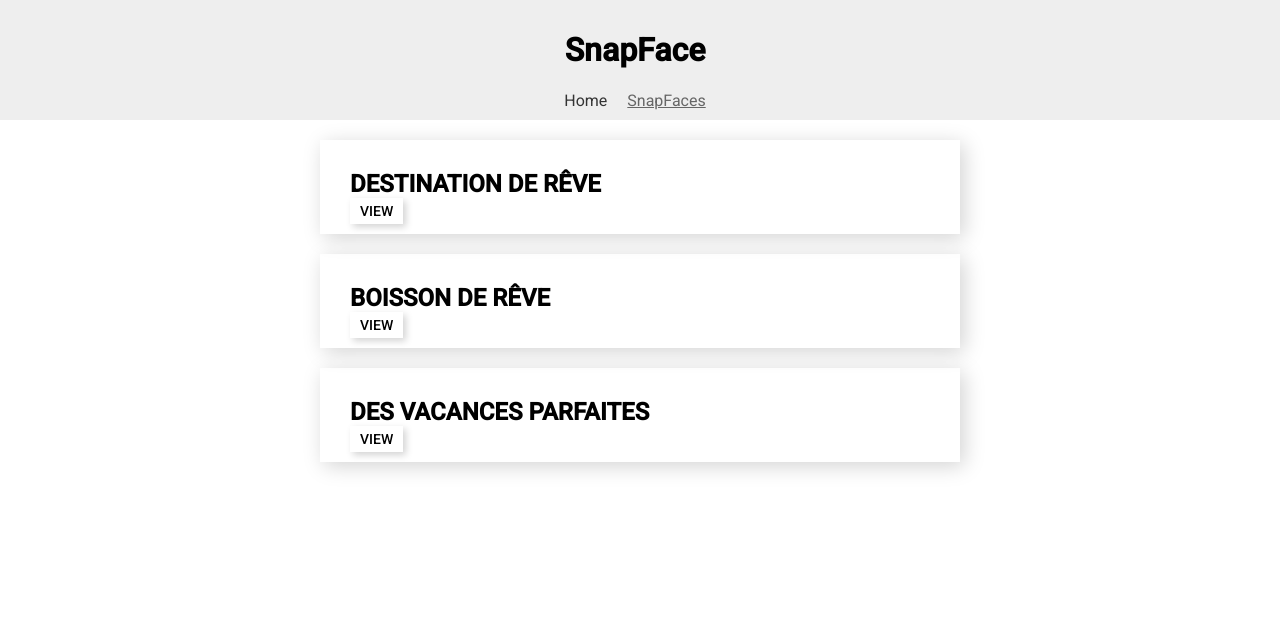
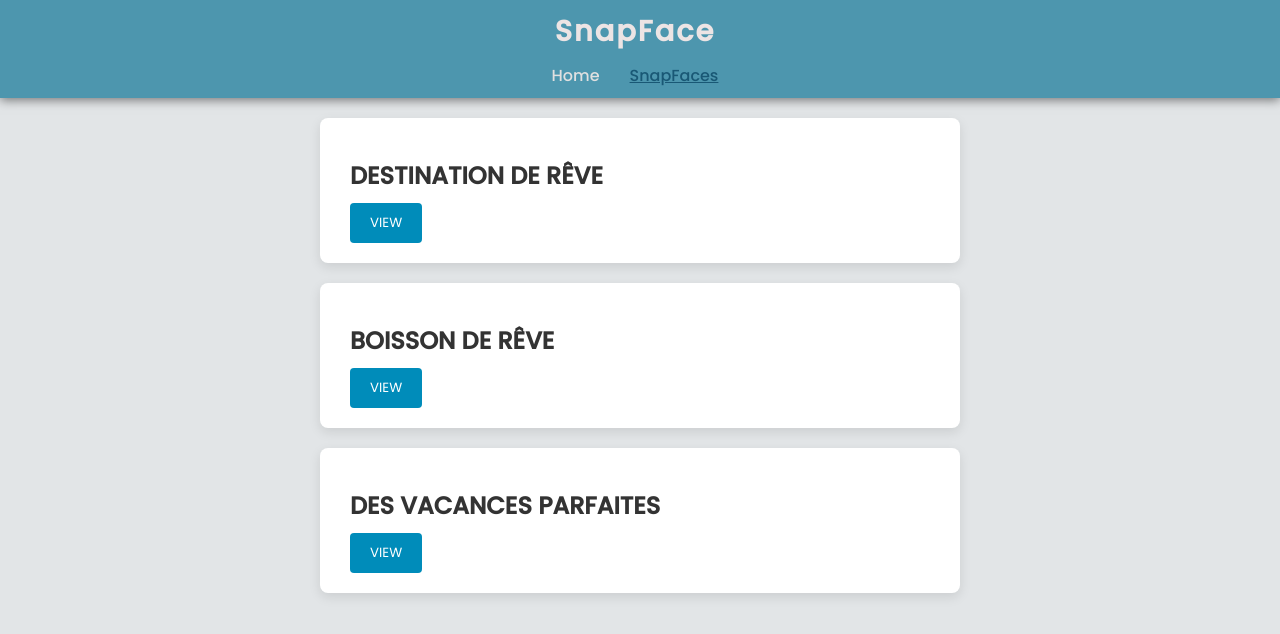
Before and after one commit to LoubnaREZ/Angular-Projects, an Angular app in the folder snapface/: page /facesnaps in a window 1280 px wide. Shown: the top 634 px of the page. Built offline with nearby package versions, Linux system fonts and the light colour scheme.

Commit message:
amélioration du style de l'application

```diff
--- a/snapface/src/app/Models/face-snap.ts
+++ b/snapface/src/app/Models/face-snap.ts
@@ -2,14 +2,12 @@ import { SnapType } from "./snap-type.type";
 
 export class FaceSnap {
     location?: string;
-    id: string;
-
     constructor(public title: string,
                 public description: string,
                 public imageURL: string,
                 public createdAt: Date,
-                public snaps: number ) {
-        this.id = crypto.randomUUID().substring(1,8);
+                public snaps: number,
+                public id: string) {
     }
 
     addSnap(): void {
--- a/snapface/src/app/Services/face-snaps.service.ts
+++ b/snapface/src/app/Services/face-snaps.service.ts
@@ -13,21 +13,24 @@ export class FaceSnapsService {
           "Toujours au soleil",
           "https://images.unsplash.com/photo-1507525428034-b723cf961d3e?fm=jpg&q=60&w=3000&ixlib=rb-4.0.3",
           new Date(),
-          0
+          0,
+          '0'
         ).withLocation('à la plage'),
         new FaceSnap(
           "Boisson de rêve",
           "Le plein de vitamines",
           "https://img3.wallspic.com/crops/0/8/6/4/7/174680/174680-continuation-eau-vaisselle-neige-verrerie-3840x2160.jpg",
           new Date(),
-          100
+          100,
+          '1'
         ),
         new FaceSnap(
           "Des vacances parfaites",
           "On se sent bien",
           "https://images.goelia.com/sigo/images/menu/VP_28.jpg?v=15",
           new Date(),
-          255
+          255,
+          '2'
         )
     ];
 
--- a/snapface/src/app/face-snap/face-snap.component.scss
+++ b/snapface/src/app/face-snap/face-snap.component.scss
@@ -1,20 +1,20 @@
-.face-snap-card {
-  box-sizing: border-box;
-  width: 50%;
-  margin: 20px auto;
-  padding: 10px 30px;
-  box-shadow: lightgray 4px 4px 20px;
-  img {
-    width: 100%;
-  }
-  h2 {
-    margin-bottom: 0;
-  }
-  p {
-    font-weight: 300;
-    font-size: 16px;
-  }
-}
+// .face-snap-card {
+//   box-sizing: border-box;
+//   width: 50%;
+//   margin: 20px auto;
+//   padding: 10px 30px;
+//   box-shadow: lightgray 4px 4px 20px;
+//   img {
+//     width: 100%;
+//   }
+//   h2 {
+//     margin-bottom: 0;
+//   }
+//   p {
+//     font-weight: 300;
+//     font-size: 16px;
+//   }
+// }
 
 .snapped {
   background-color: rgba(lightgreen, 0.4);
--- a/snapface/src/app/header/header.component.scss
+++ b/snapface/src/app/header/header.component.scss
@@ -1,22 +1,36 @@
 header {
   text-align: center;
-  background-color: #EEE;
-  margin-bottom: 20px;
+  background-color: rgb(77 150 174);
   padding: 10px;
   padding-left: calc(100vw - 100%);
+  box-shadow: rgba(0, 0, 0, 0.5) 0px 2px 10px;
+  margin-bottom: 20px;
+
+  h1 {
+    margin: 0;
+    color: #ece4e4;
+    font-size: 1.8rem;
+    letter-spacing: 2px;
   }
 
+  nav {
+    margin-top: 10px;
+  }
 
   a {
-  margin: 0 10px;
-  color: #333;
+    margin: 0 15px;
+    color: #e0e0e0;
     text-decoration: none;
+    font-weight: 500;
+    transition: color 0.3s ease;
+
     &:hover {
-    text-decoration: underline;
+      color: #11394c;
     }
   }
 
   .active {
-  color: #666;
+    color: #195875;
     text-decoration: underline;
   }
+}
--- a/snapface/src/app/landing-page/landing-page.component.scss
+++ b/snapface/src/app/landing-page/landing-page.component.scss
@@ -3,6 +3,11 @@
     top: 50%;
     left: 50%;
     transform: translate(-50%, -50%);
+    text-align: center;
+  }
+
+  img {
+    width: 50%;
   }
 
   .landing-links {
--- a/snapface/src/app/single-face-snap/single-face-snap.component.html
+++ b/snapface/src/app/single-face-snap/single-face-snap.component.html
@@ -1,5 +1,5 @@
 <div class="face-snap-card" [ngClass]="{ snapped: hasSnapped }">
-    <a routerLink="/facesnaps">BACK</a>
+    <a routerLink="/facesnaps" class="router-link-back">BACK</a>
     <h2>{{ facesnap.title | uppercase }}</h2>
     @if (facesnap.location) {
         <p>Location : {{ facesnap.location }}</p>
--- a/snapface/src/app/single-face-snap/single-face-snap.component.scss
+++ b/snapface/src/app/single-face-snap/single-face-snap.component.scss
@@ -1,29 +1,34 @@
-.face-snap-card {
-  box-sizing: border-box;
-  width: 50%;
-  margin: 20px auto;
-  padding: 10px 30px;
-  box-shadow: lightgray 4px 4px 20px;
-  img {
-    width: 100%;
+@keyframes pop-in {
+  0% {
+    transform: scale(0.99);
+    opacity: 0.7;
   }
-  h2 {
-    margin-bottom: 0;
-  }
-  p {
-    font-weight: 300;
-    font-size: 16px;
+  100% {
+    transform: scale(1);
+    opacity: 1;
   }
 }
 
 .snapped {
-  background-color: rgba(lightgreen, 0.4);
+  background-color: rgba(235, 112, 43, 0.4); // Couleur plus douce
   color: darkgreen;
-  button {
-    box-shadow: lightgreen 3px 3px 7px;
-    color: darkgreen;
-    &:active {
-      box-shadow: lightgreen 0 0 5px;
-    }
-  }
+  transition: background-color 0.3s ease, color 0.3s ease, box-shadow 0.3s ease, transform 0.3s ease;
+  box-shadow: 0px 0px 10px 3px rgba(195, 156, 134, 0.5);
+  animation: pop-in 0.1s ease-in-out;
 }
+
+a.router-link-back {
+  display: inline-block;
+  background-color: rgba(25, 116, 145, 0.7);
+  color: white;
+  padding: 10px 15px;
+  border-radius: 5px;
+  text-decoration: none;
+  box-shadow: 0 2px 5px rgba(0, 0, 0, 0.2);
+  transition: background-color 0.3s ease, transform 0.2s ease;
+}
+
+a.router-link-back:hover {
+  background-color: rgba(25, 116, 145, 0.9);
+  transform: scale(1.05);
+}
--- a/snapface/src/app/single-face-snap/single-face-snap.component.ts
+++ b/snapface/src/app/single-face-snap/single-face-snap.component.ts
@@ -26,10 +26,8 @@ export class SingleFaceSnapComponent implements OnInit {
 
   ngOnInit(): void {
     this.prepareInterface();
-
     this.getFaceSnap();
   }
-
 
   onSnap(): void {
     if (!this.hasSnapped)
--- a/snapface/src/index.html
+++ b/snapface/src/index.html
@@ -8,7 +8,7 @@
   <link rel="icon" type="image/x-icon" href="favicon.ico">
   <link rel="preconnect" href="https://fonts.googleapis.com">
   <link rel="preconnect" href="https://fonts.gstatic.com" crossorigin>
-  <link href="https://fonts.googleapis.com/css2?family=Roboto:wght@300;400;500&display=swap" rel="stylesheet">
+  <link href="https://fonts.googleapis.com/css2?family=Poppins:wght@300;400;500&display=swap" rel="stylesheet">
 </head>
 <body>
   <app-root></app-root>
--- a/snapface/src/styles.scss
+++ b/snapface/src/styles.scss
@@ -1,24 +1,83 @@
 * {
-    font-family: Roboto, Helvetica, sans-serif;
+  font-family: 'Poppins', Helvetica, sans-serif;
+}
+
+@media (max-width: 768px) {
+  .face-snap-card {
+    width: 90%;
+    padding: 20px;
   }
+}
+
+@media (max-width: 480px) {
+  .face-snap-card {
+    width: 100%;
+    padding: 15px;
+  }
+
+  h2 {
+    font-size: 1.5rem;
+  }
+
+  button {
+    padding: 8px 15px;
+    font-size: 14px;
+  }
+}
 
 body {
   margin: 0;
   padding: 0;
+  background-color: #e2e5e7;
 }
 
 button {
-  background-color: transparent;
-  box-sizing: border-box;
-  padding: 5px 10px;
+  background-color: #008cba;
+  color: white;
+  padding: 10px 20px;
+  border-radius: 4px;
   border: none;
-  box-shadow: lightgray 3px 3px 7px;
-  margin-right: 20px;
-  outline: none;
-  font-size: 14px;
-  font-weight: 500;
+  cursor: pointer;
+  transition: background-color 0.3s ease;
+
+  &:hover {
+    background-color: #005f8a;
+  }
+
   &:active {
-    transform: translate(1px, 1px);
-    box-shadow: lightgray 0 0 5px;
+    transform: scale(1.05); // Agrandir légèrement le bouton au clic
   }
 }
+
+.face-snap-card {
+  box-sizing: border-box;
+  width: 50%;
+  margin: 20px auto;
+  padding: 20px 30px;
+  border-radius: 8px;
+  background-color: #fff;
+  box-shadow: rgba(0, 0, 0, 0.1) 0px 4px 12px;
+  transition: transform 0.3s ease, box-shadow 0.3s ease;
+
+  &:hover {
+    transform: translateY(-5px);
+    box-shadow: rgba(0, 0, 0, 0.15) 0px 6px 20px;
+  }
+
+  img {
+    width: 100%;
+    border-radius: 8px;
+  }
+
+  h2 {
+    margin-bottom: 10px;
+    font-size: 1.5rem;
+    color: #333;
+  }
+
+  p {
+    font-weight: 300;
+    font-size: 14px;
+    color: #555;
+  }
+}
```
Lines whose indentation alone changed are shown as unchanged.
